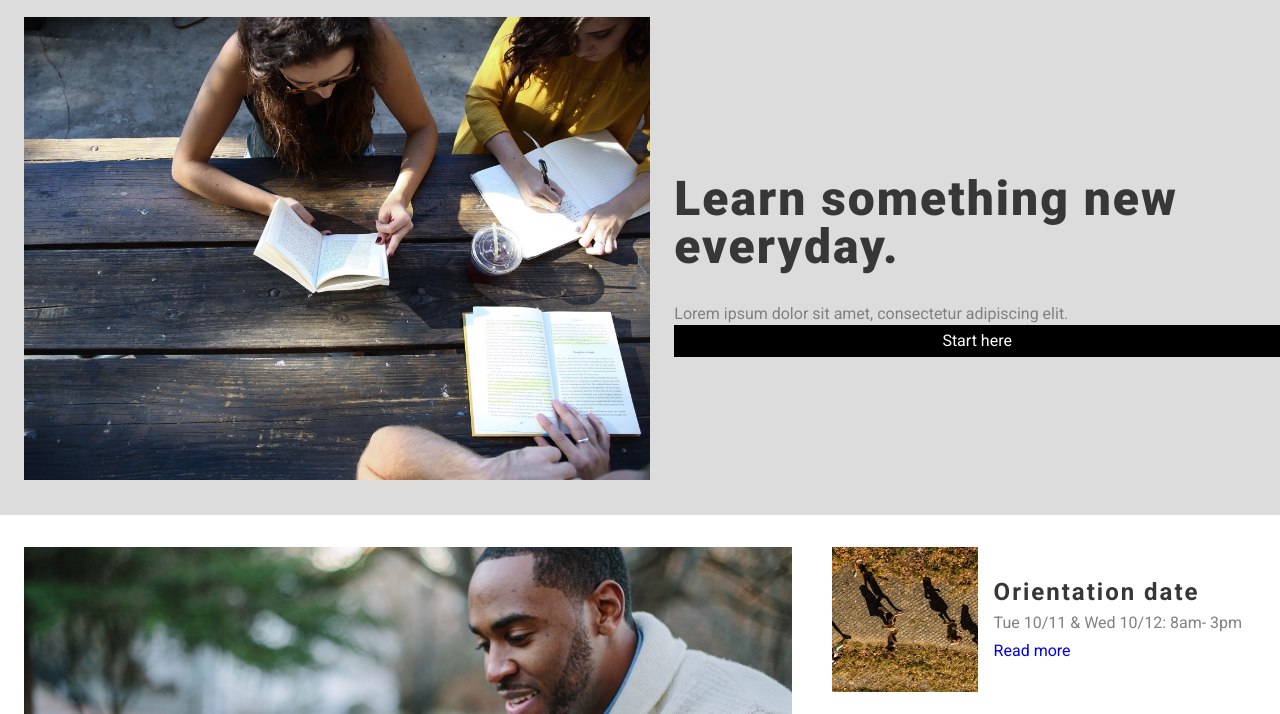
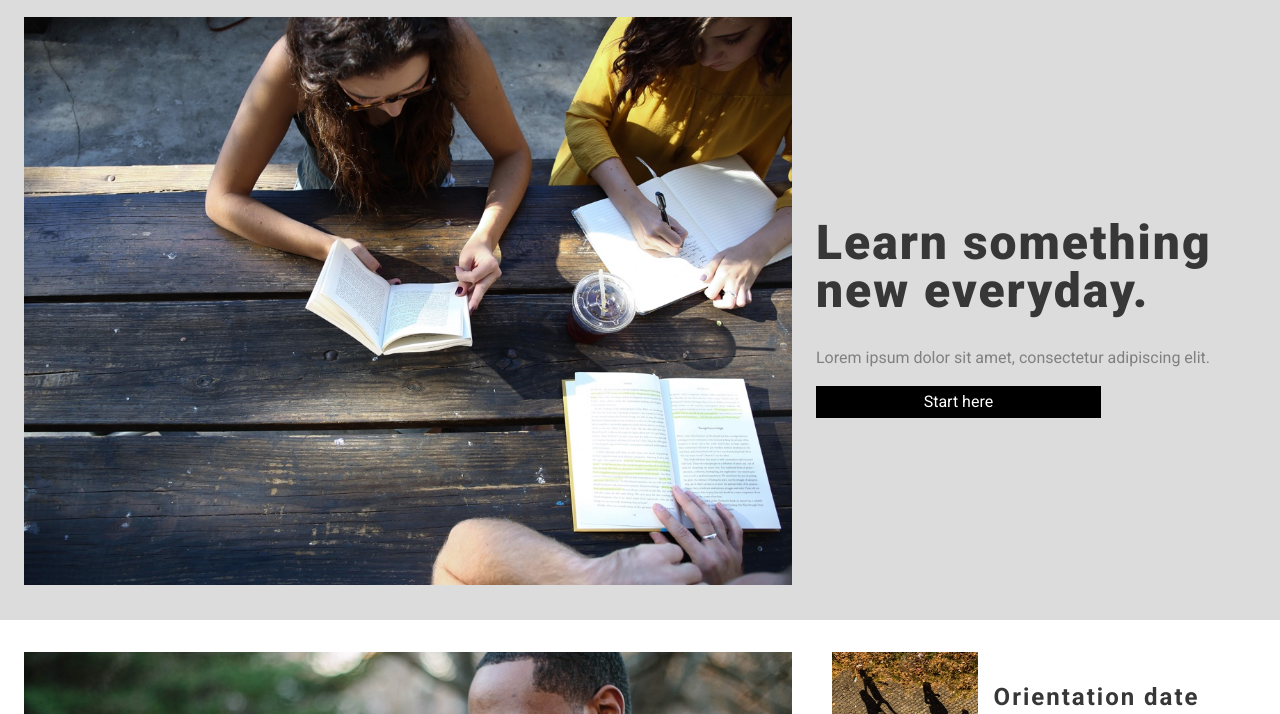
Before and after one commit to joshualevan/Capstone, a plain HTML site: page index.html in a window 1280 px wide. Shown: the part 79-793 px from the top of the page. Drawn offline with Linux system fonts and the light colour scheme; a web font is replaced by a local one.

Commit message:
fix banner alignment

```diff
--- a/index.html
+++ b/index.html
@@ -32,7 +32,7 @@
       <div class="lrg-photo">
         <img src="./resources/images/banner.jpg" alt="Studying">
       </div>
-      <div>
+      <div class="banner-right">
         <h1>Learn something new everyday.</h1>
         <p>Lorem ipsum dolor sit amet, consectetur adipiscing elit.</p>
         <a href="#"><div class="btn">
--- a/resources/css/style.css
+++ b/resources/css/style.css
@@ -117,9 +117,15 @@ nav ul li a:hover {
   background-color: black;
   color: white;
   text-align: center;
+  width: 60%;
+  margin-top: 1rem;
 }
 
-.banner h1 {
+.banner-right {
+  width: 35%;
+}
+
+.banner-right h1 {
   text-align: left;
 }
 
```
